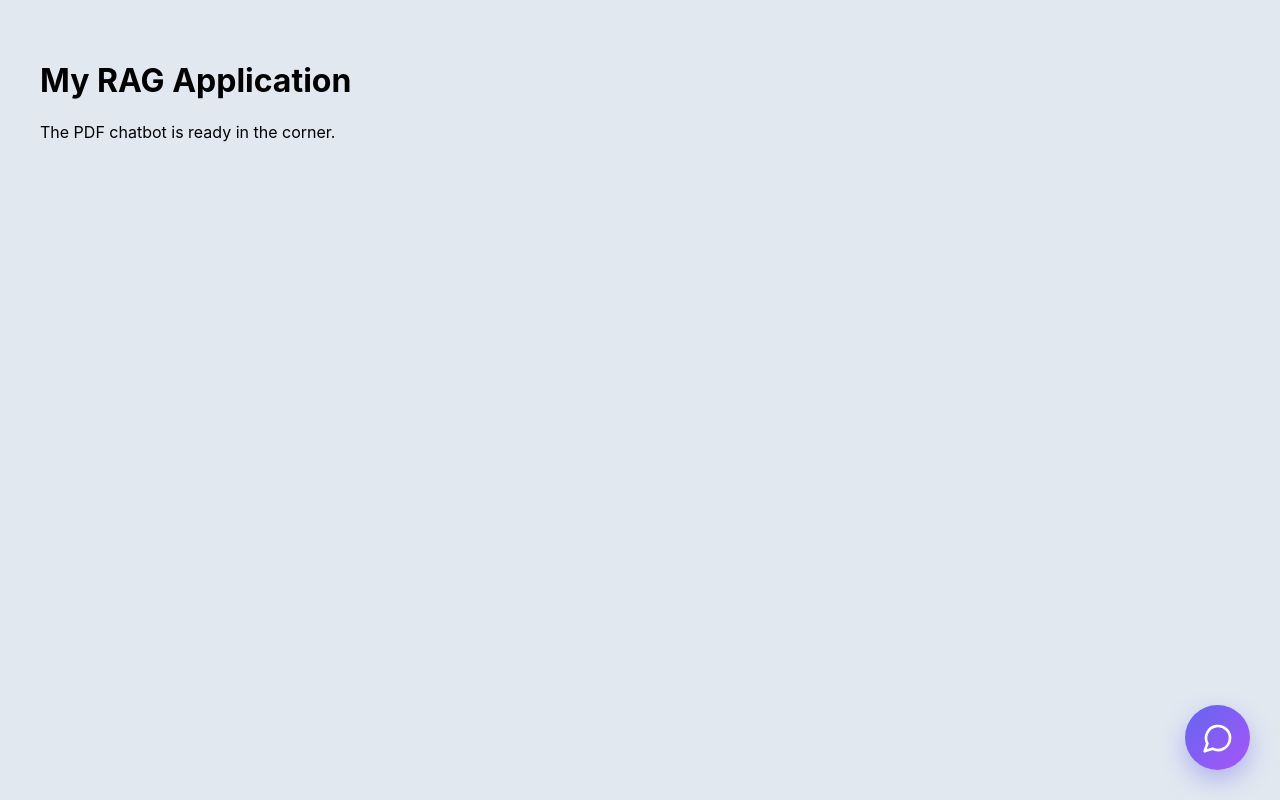
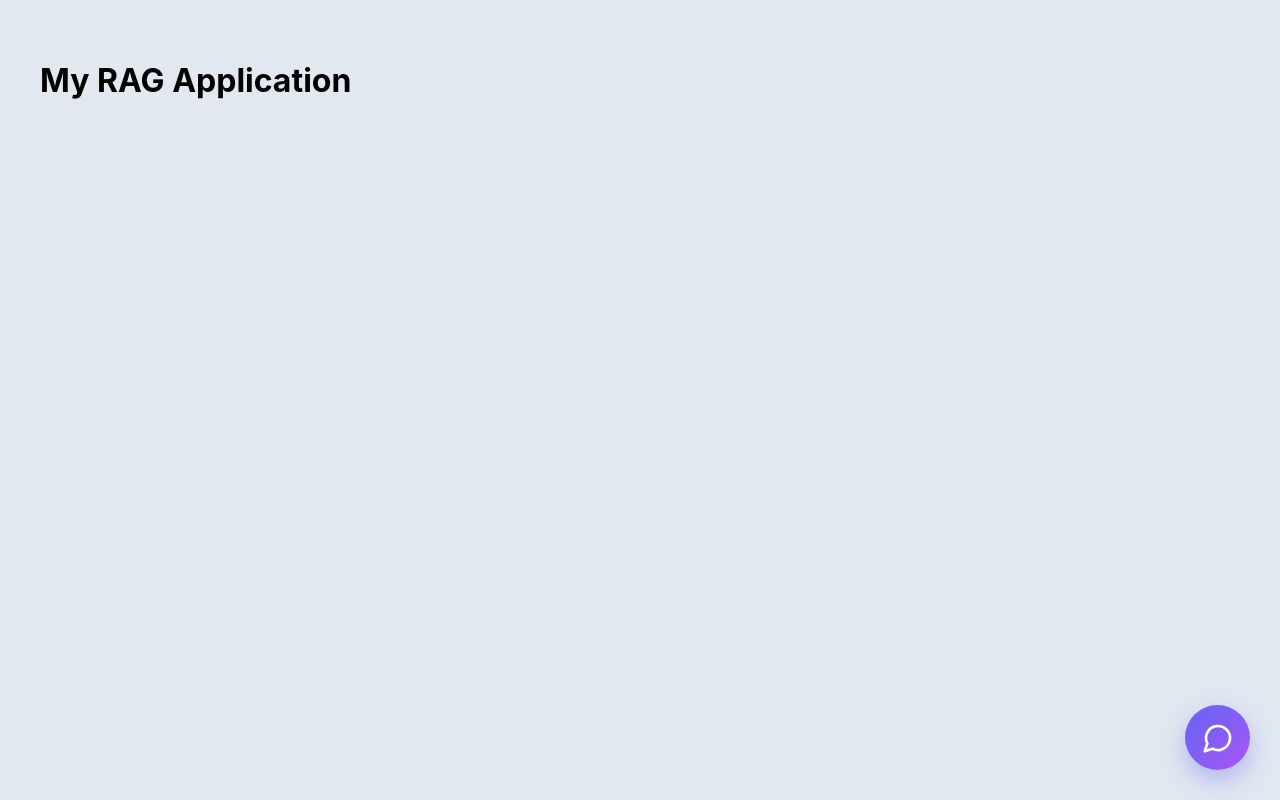
Before and after one commit to ASK-18/chatbot, a React (Create React App) app in the folder frontend/: page / in a window 1280 px wide. Built offline with nearby package versions, Linux system fonts and the light colour scheme.

Commit message:
Remove PDF chatbot message from App component
Removed the line about the PDF chatbot in the App component.

```diff
--- a/frontend/src/App.js
+++ b/frontend/src/App.js
@@ -10,7 +10,7 @@ function App() {
     <div style={{ minHeight: '100vh', backgroundColor: '#e2e8f0' }}>
       <div style={{ padding: '40px' }}>
         <h1>My RAG Application</h1>
-        <p>The PDF chatbot is ready in the corner.</p>
+
       </div>
 
       <div className="chat-container">
```
